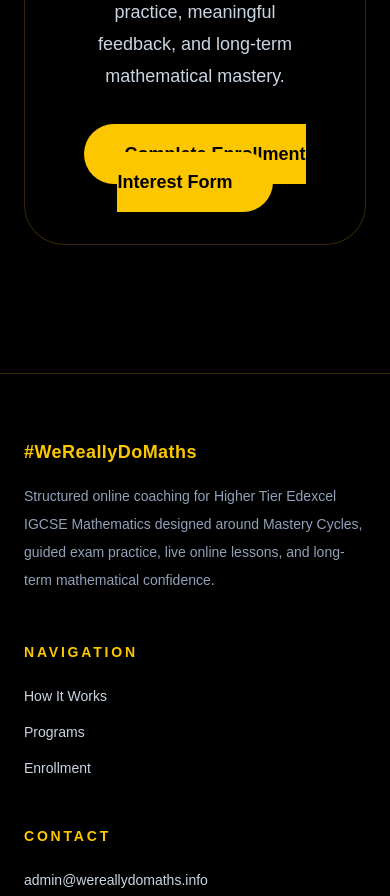
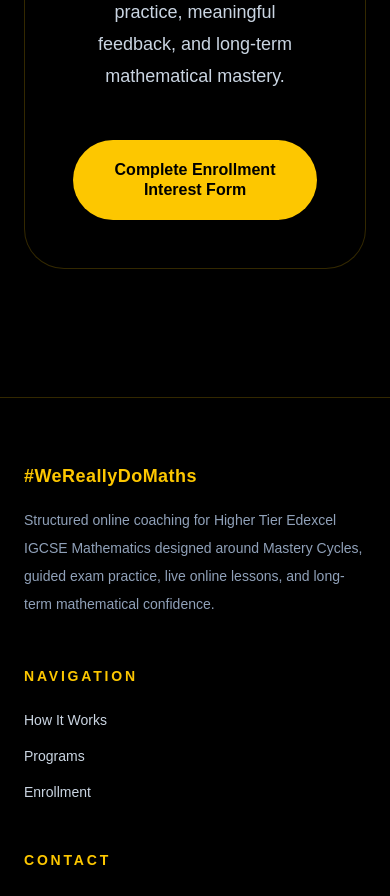
Before and after one commit to WeReallyDoMaths/wrdm-website, a Next.js app: page / in a window 390 px wide. Shown: the part 7100-7996 px from the top of the page. Built offline with nearby package versions, Linux system fonts and the light colour scheme.

Commit message:
Fix mobile enrollment button

```diff
--- a/app/page.tsx
+++ b/app/page.tsx
@@ -369,7 +369,7 @@ export default function Home() {
            <a
   href="https://forms.gle/fWmZt22ekpWzBmrn7"
   target="_blank"
-              className="rounded-full bg-yellow-400 px-10 py-5 text-lg font-semibold text-black transition hover:bg-yellow-300"
+  className="inline-flex max-w-full items-center justify-center rounded-full bg-yellow-400 px-8 py-5 text-center text-base font-semibold leading-tight text-black transition hover:bg-yellow-300 sm:text-lg"
 >
   Complete Enrollment Interest Form
 </a>
```
Lines whose indentation alone changed are shown as unchanged.
